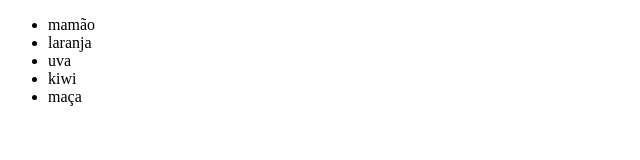
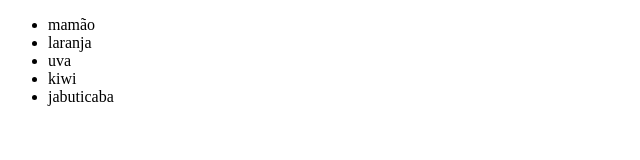
Before and after one commit to Oni433/GitTesting1, a plain HTML site: page index.html in a window 1280 px wide. Shown: the full height of the page, 0-640 px from the left. Drawn offline with Linux system fonts and the light colour scheme.

Commit message:
alterando lista

```diff
--- a/index.html
+++ b/index.html
@@ -12,7 +12,7 @@
         <li>laranja</li>
         <li>uva</li>
         <li>kiwi</li>
-        <li>maça</li>
+        <li>jabuticaba</li>
     </ul>
 </body>
 </html>
```
